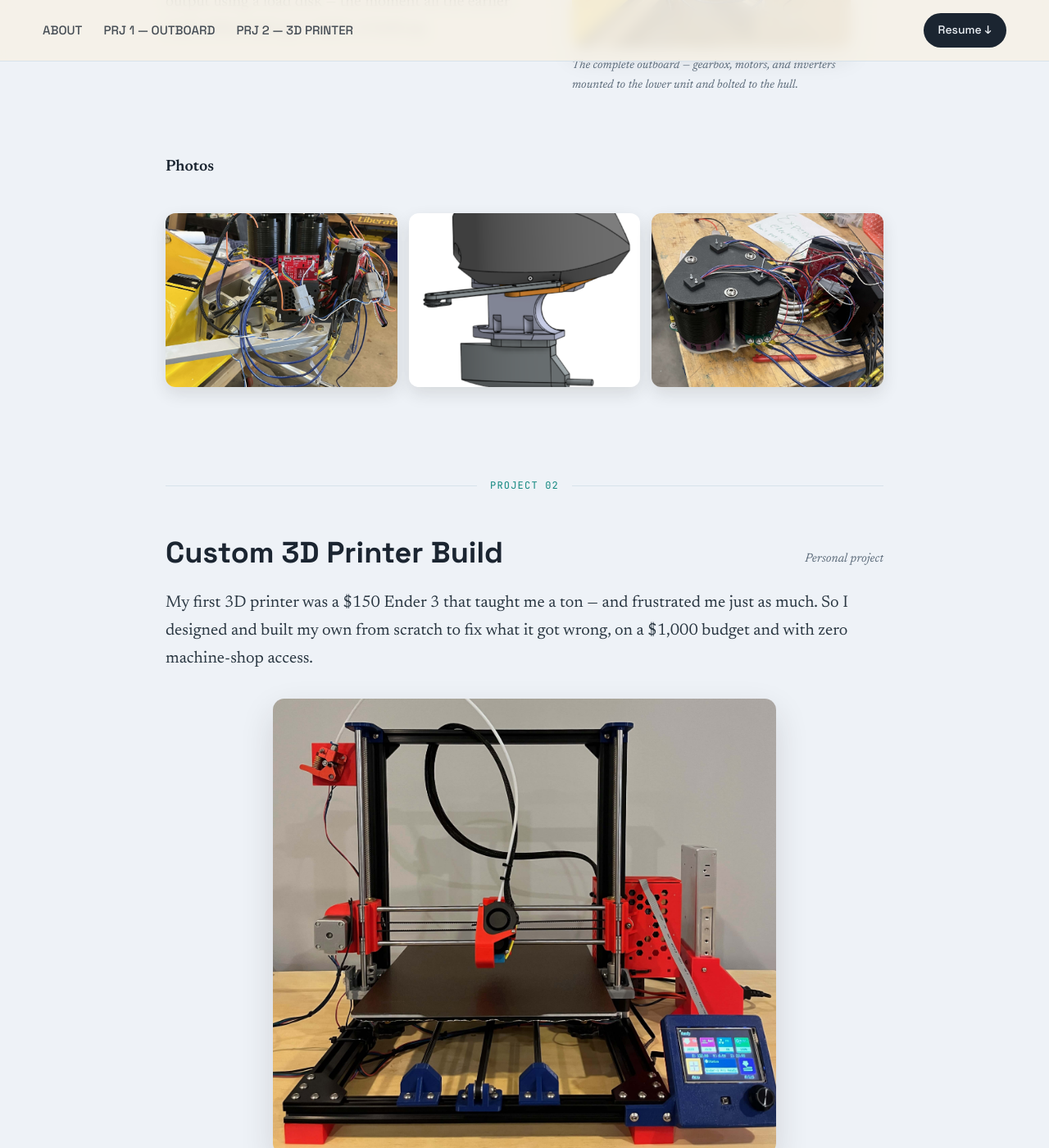
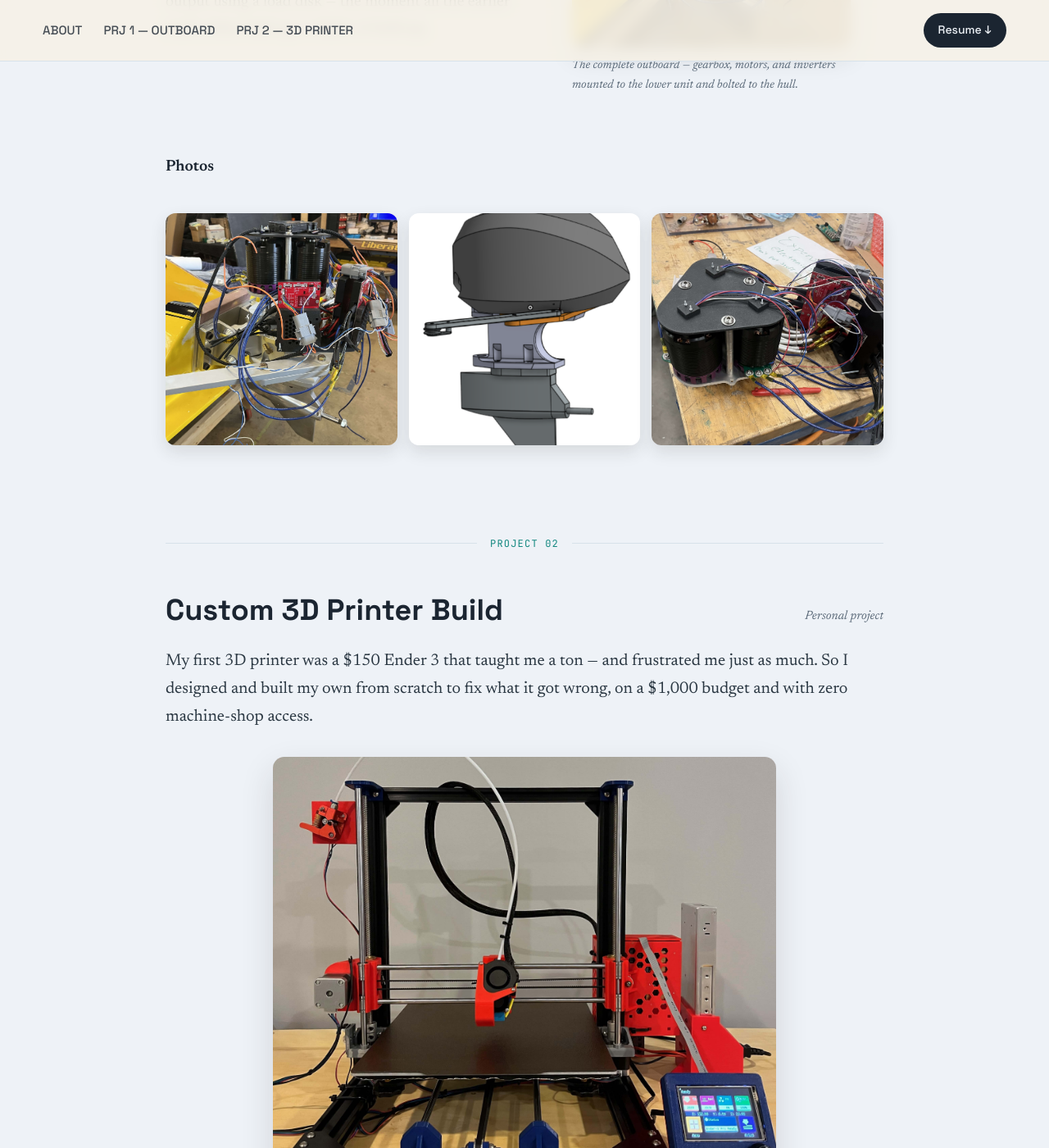
Before and after one commit to zacharysalloum/zacharysalloum.github.io, a Jekyll site: the page built from index.md, in a window 1280 px wide and 1400 px high, scrolled down 4608 px. Shown: the whole window at 82% size. Built offline with Jekyll 4.4.1, drawn with Linux system fonts in a browser that asks for light colours.

Commit message:
Update style.css

```diff
--- a/assets/css/style.css
+++ b/assets/css/style.css
@@ -346,7 +346,7 @@ h1.name{
   border-radius:12px;
   box-shadow:0 8px 20px rgba(42,38,32,.12);
   width:100%;
-  aspect-ratio:4/3;
+  aspect-ratio:1/1;
   object-fit:cover;
   display:block;
 }
```
